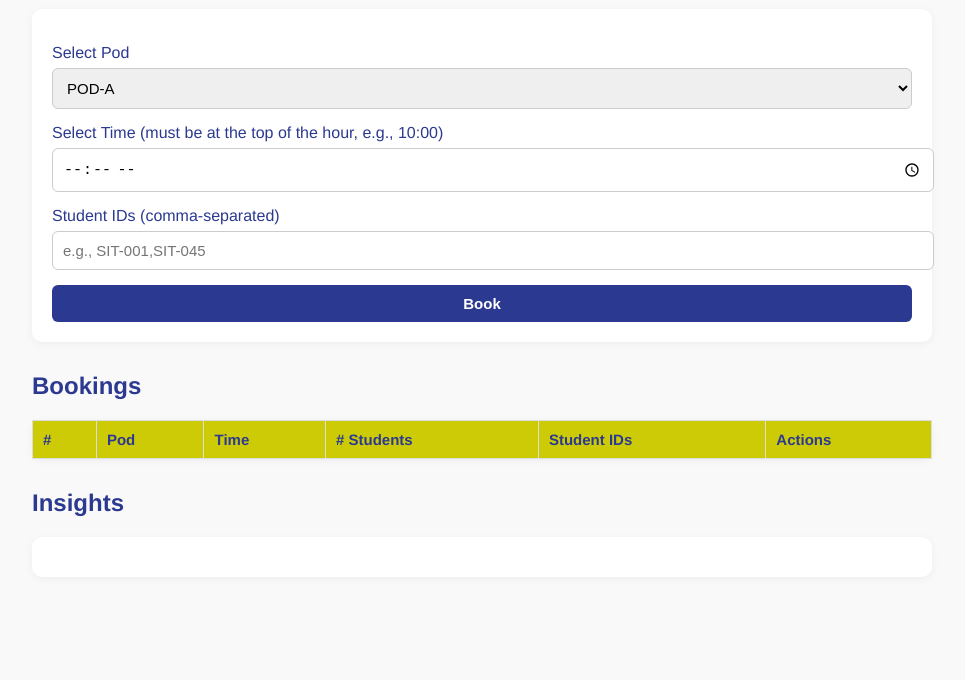
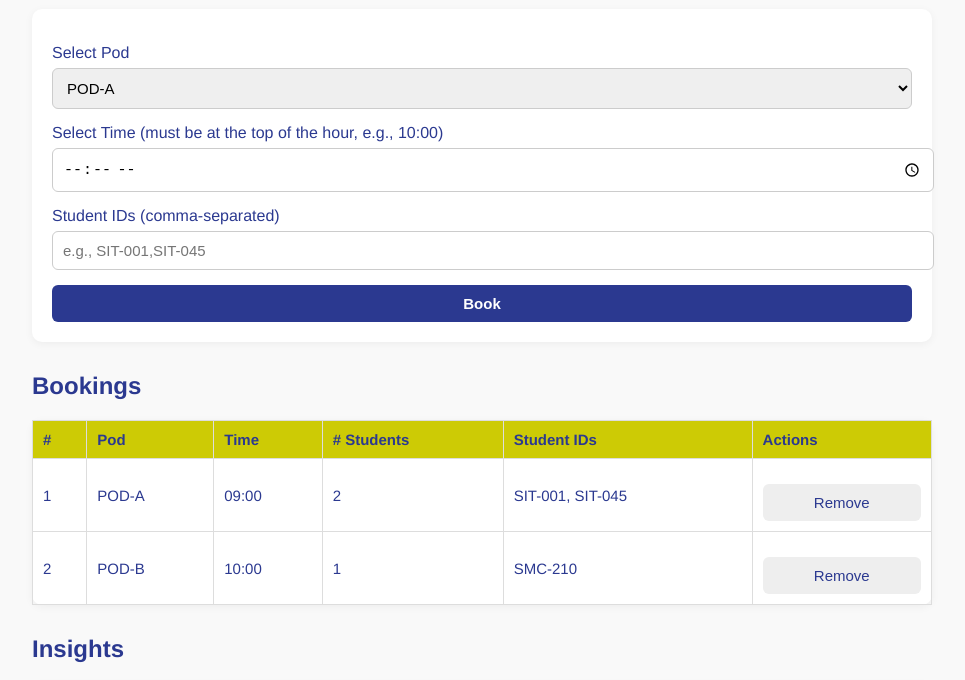
Before and after one commit to tatwairungu/study-pod-widget, a plain HTML site: page index.html in a window 1280 px wide. Shown: the part 99-779 px from the top of the page, without its empty margins (158-1123 px from the left). Drawn offline with Linux system fonts and the light colour scheme.

Commit message:
Update index.html

```diff
--- a/index.html
+++ b/index.html
@@ -224,6 +224,8 @@ timeInput.max = "19:59";
 // Call the function to build form on page load
 buildBookingForm();
 
+
+
 // Attach event listener to the form after DOM is built
 document.getElementById("booking-form").addEventListener("submit", function (event) {
   event.preventDefault(); // Prevent form reload
@@ -319,14 +321,15 @@ if (minute !== "00") {
 });
 
 
-
     // Booking array that will be used during runtime
     let bookings = [...initialBookings];
 
     // Global counter for rule violations (Rule 2 and Rule 3)
     let ruleViolationCount = 0;
 
-
+    // Initialize page with default data
+    renderBookingsTable();
+    renderInsights();
 
     function renderBookingsTable() {
   const tbody = document.querySelector("#bookings-table tbody");
```
